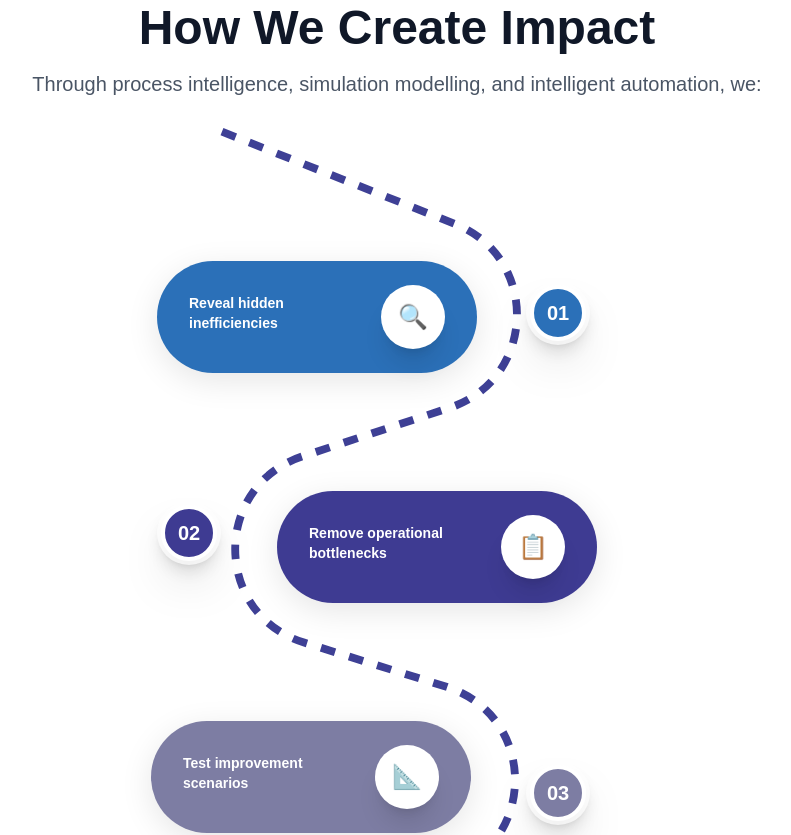
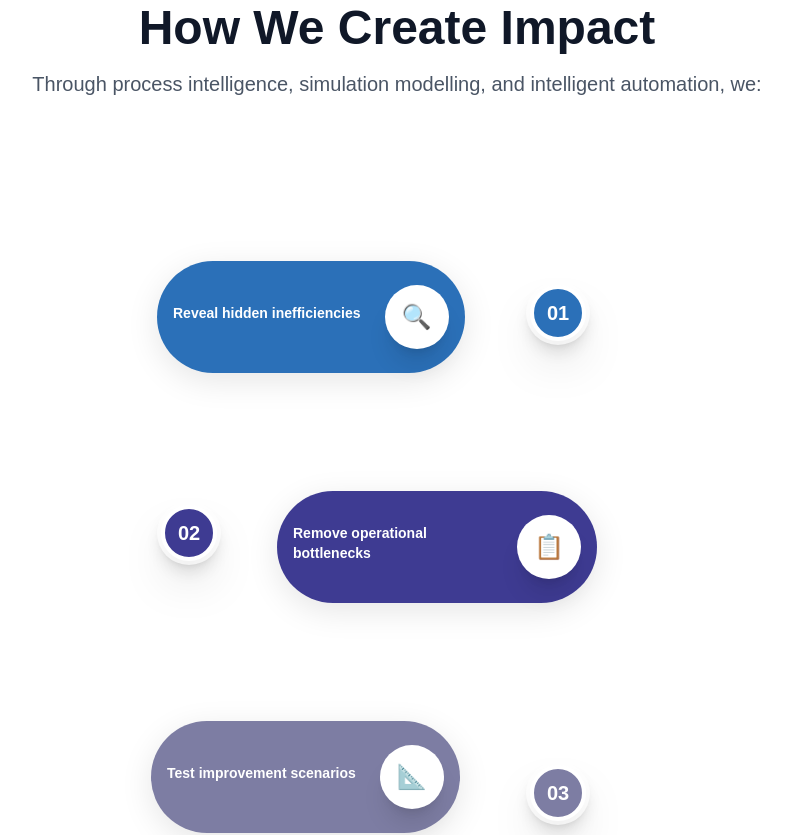
Before and after one commit to thomasvictosin/Databliz-website, a Next.js app: page /about in a window 1280 px wide. Shown: the part 1760-2595 px from the top of the page, without its empty margins (243-1034 px from the left). Built offline with nearby package versions, Linux system fonts and the light colour scheme.

Commit message:
align impact cards

```diff
--- a/components/Impact.tsx
+++ b/components/Impact.tsx
@@ -1,4 +1,5 @@
-import React from 'react';
+"use client";
+import React, { useEffect, useState } from 'react';
 import Image from "next/image";
 
 const steps = [
@@ -8,17 +9,49 @@ const steps = [
   { id: '04', title: 'Enhance workflow performance', desc: 'implement intelligent automation and improvements.', color: 'bg-[#007FFF]', icon: '🚀', side: 'right' },
 ];
 
-const stepPositions = [
-  // These values are estimates and may need fine-tuning for your SVG
+const stepPositionsDesktop = [
   { tile: "top-[8%] left-[10%]", badge: "top-[10%] left-[71.5%]" },
   { tile: "top-[31%] left-[30%]", badge: "top-[32%] left-[10%]" },
   { tile: "top-[54%] left-[9%]", badge: "top-[58%] left-[71.5%]" },
   { tile: "top-[77.5%] left-[28%]", badge: "top-[80%] left-[6%]" },
 ];
+const stepPositionsTablet = [
+  { tile: "top-[8%] left-[15%]", badge: "top-[10%] left-[75%]" },
+  { tile: "top-[30%] left-[32%]", badge: "top-[32%] left-[17%]" },
+  { tile: "top-[54%] left-[17%]", badge: "top-[56%] left-[75%]" },
+  { tile: "top-[77%] left-[30%]", badge: "top-[80%] left-[14%]" },
+];
+const stepPositionsMobile = [
+  { tile: "top-[0%] left-[5%]", badge: "top-[3%] left-[78%]" },
+  { tile: "top-[22%] left-[25%]", badge: "top-[24%] left-[6%]" },
+  { tile: "top-[45%] left-[5%]", badge: "top-[47%] left-[78%]" },
+  { tile: "top-[68%] left-[25%]", badge: "top-[70%] left-[6%]" },
+];
+
+function useStepPositions() {
+  const [positions, setPositions] = useState(stepPositionsDesktop);
+  useEffect(() => {
+    function updatePositions() {
+      if (window.innerWidth < 640) {
+        setPositions(stepPositionsMobile);
+      } else if (window.innerWidth < 1024) {
+        setPositions(stepPositionsTablet);
+      } else {
+        setPositions(stepPositionsDesktop);
+      }
+    }
+    updatePositions();
+    window.addEventListener('resize', updatePositions);
+    return () => window.removeEventListener('resize', updatePositions);
+  }, []);
+  return positions;
+}
 
 export default function SerpentineFinal() {
+  const stepPositions = useStepPositions();
+
   return (
-    <div className="relative w-full bg-white mx-auto py-24 min-h-[1000px] flex flex-col items-center">
+    <div className="relative w-full bg-white mx-auto pt-24 pb-0 min-h-[800px] flex flex-col items-center">
       {/* Heading Section */}
       <div className="z-20 w-full text-center mb-20 px-4">
         {/* Top Pill Badge */}
@@ -32,22 +65,23 @@ export default function SerpentineFinal() {
           Through process intelligence, simulation modelling, and intelligent automation, we:
         </p>
       </div>
-      {/* Dashed Line Background */}
-      <div className="absolute top-65 flex justify-center pointer-events-none select-none z-0">
+
+      {/*{/* Dashed Line Background *
+      <div className="absolute top-[100px] sm:top-[2400px] flex justify-center pointer-events-none select-none z-0">
         <img
           src="/images/curved-dashed-line.svg"
           alt="Curved dashed line"
-          className="h-[900px] w-auto max-w-[420px] md:h-[1000px] md:max-w-[500px] lg:h-[1100px] lg:max-w-[600px]"
+          className="h-[900px] w-auto max-w-[420px] md:h-[1000px] md:max-w-[400px] lg:h-[1100px] lg:max-w-[600px]"
           draggable="false"
         />
-      </div>
+      </div> */}
       {/* Steps and Badges */}
-      <div className="relative w-[600px] h-[1000px] z-10">
+      <div className="relative w-full max-w-[600px] h-[1000px] z-10 overflow-hidden px-2 sm:px-0">
         {steps.map((step, idx) => (
           <React.Fragment key={step.id}>
             {/* Step Tile */}
             <div
-              className={`absolute ${stepPositions[idx].tile} flex items-center shadow-2xl rounded-full px-8 py-6 max-w-[320px] min-h-[110px] ${step.color}`}
+              className={`absolute ${stepPositions[idx].tile} flex items-center shadow-2xl rounded-full px-4 py-6 max-w-[320px] min-h-[110px] ${step.color}`}
               style={{boxShadow: "0 8px 32px 0 rgba(0,0,0,0.10)"}}
             >
               <div className="flex flex-col">
```
